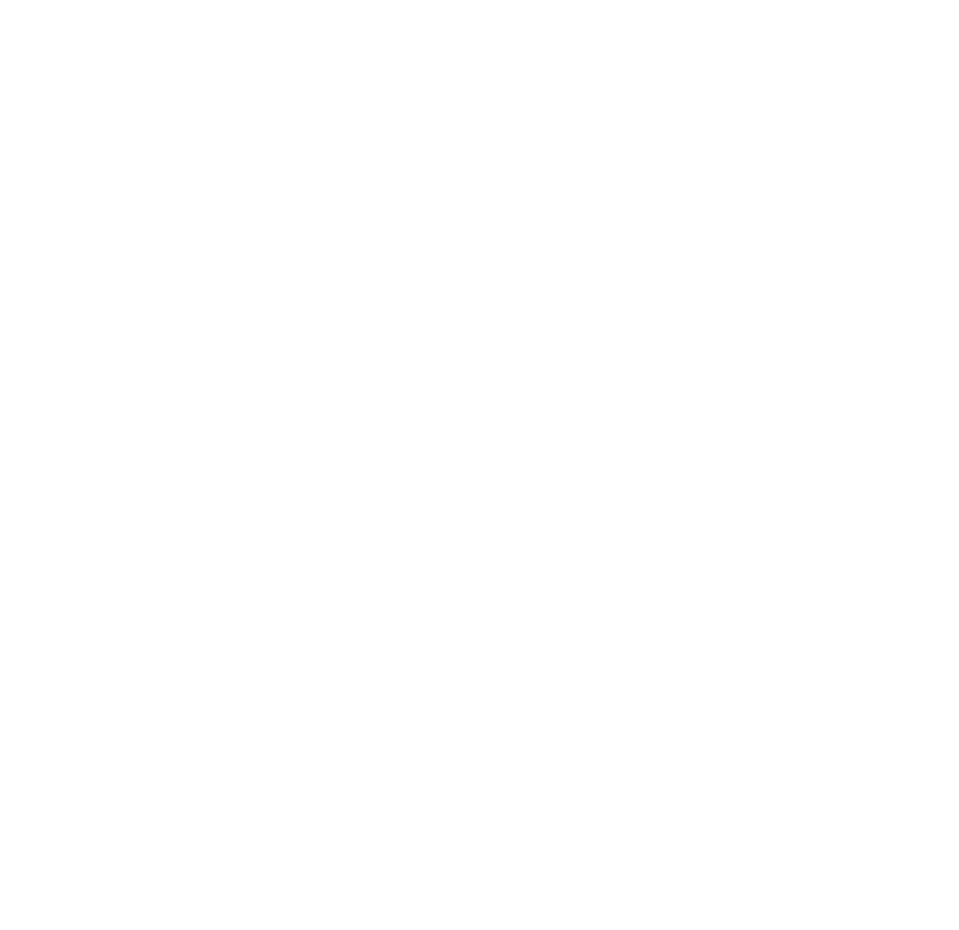
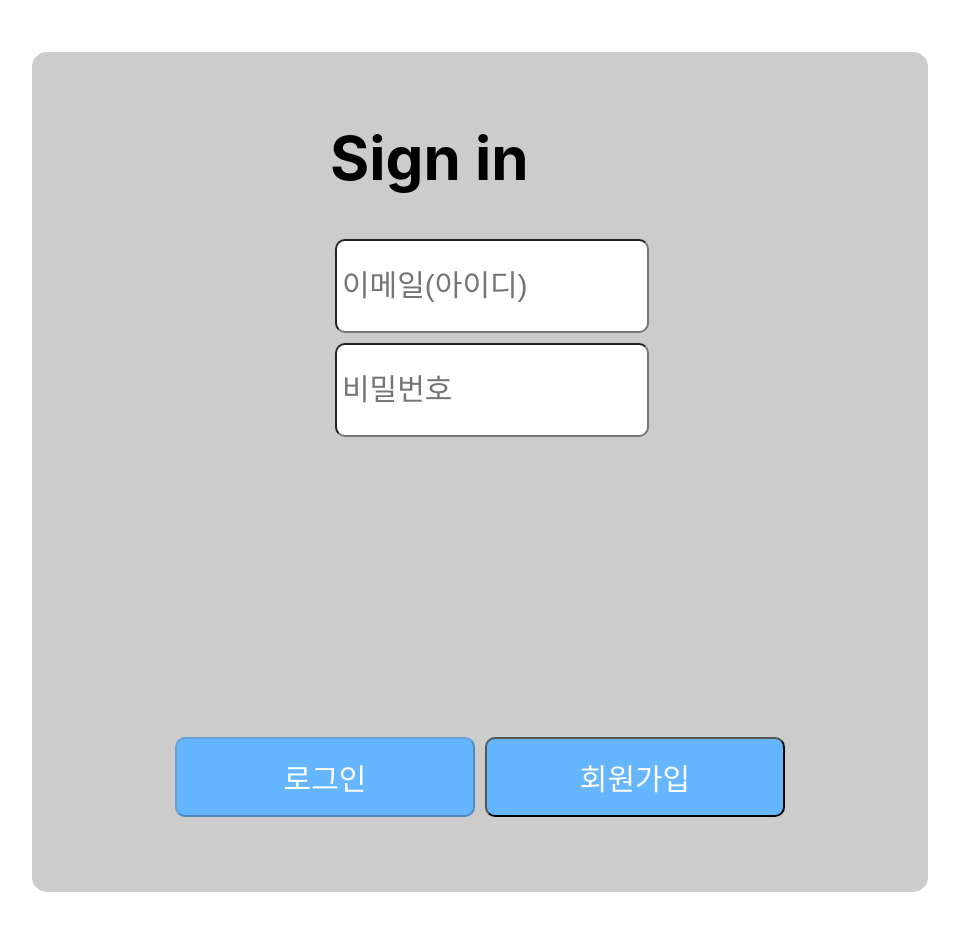
Before and after one commit to PhoneticsBug/wanted-pre-onboarding-frontend, a React (Create React App) app: page /signin in a window 1280 px wide. Before the commit this address had no page. Shown: the part 140-1070 px from the top of the page, without its empty margins (160-1119 px from the left). Before the commit the page ends 800 px from the top, so only its background shows below. Built offline with nearby package versions, Linux system fonts and the light colour scheme.

Commit message:
init, design: adding css components

```diff
--- a/src/App.js
+++ b/src/App.js
@@ -4,19 +4,21 @@ import { BrowserRouter, Route, Routes, Navigate } from "react-router-dom";
 // 페이지
 import Signup from "./pages/signup.js";
 import HomePage from "./pages/home.js";
-import Login from "./pages/login.js";
+import Signin from "./pages/signin.js";
 import TodoPage from "./pages/todo.js";
 
 function App() {
   const isLoggedIn = false; // 로그인 상태를 나타내는 변수 (임시 값)
-
   return (
     <BrowserRouter>
       <Routes>
+        {/* 로그인 관련 */}
         <Route path="/signup" element={<Signup />} />
+        <Route path="/signin" element={<Signin />} />
+        {/* 사용자 페이지 */}
+        <Route path="/home" element={<HomePage />} />
         <Route path="/" element={<TodoPage />} /> {/* sLoggedIn ? <TodoPage /> : <Navigate to="/home" /> */}
-        <Route path="/home" element={<HomePage />} />
-        <Route path="/login" element={<Login />} />
+
       </Routes>
 
     </BrowserRouter>
@@ -24,31 +26,3 @@ function App() {
 }
 
 export default App;
-
-
-
-// const HeaderWrapper = () => (
-//   <>
-//     <Outlet />
-//   </>
-// );
-// // eslint-disable-next-line import/no-anonymous-default-export
-// export default () => {
-//   return (
-//     <BrowserRouter>
-//       <Routes>
-//         <Route path="/" element={<HeaderWrapper />}>
-//           {/* 회원 O */}
-
-//           {/* 회원 X */}
-//           {/* <Route path="inquiry/id" element={auth(Findid, false)} />
-//           <Route path="inquiry/pw" element={auth(FindPw, false)} /> */}
-//           <Route path="signup" element={auth(Signup, false)} />
-//           {/* <Route path="login" element={auth(Login, false)} /> */}
-//           {/* anybody */}
-
-//         </Route>
-//       </Routes>
-//     </BrowserRouter>
-//   );
-// };
--- a/src/pages/home.js
+++ b/src/pages/home.js
@@ -1,21 +1,28 @@
 import React, { useState } from "react";
 import { useNavigate } from "react-router";
+
+import "../styles/home.css"
 
 const HomePage = () => {
   const navigate = useNavigate();
 
-  const handleClick = () => {
-    alert("Button clicked!");
+  const LoginButton = () => {
+    navigate("/signin");
   };
 
   return (
     <>
-      <head>
-        <title>Home</title>
-      </head>
-      <div>
-        <h1>Welcome to the Home Page</h1>
-        <button onClick={handleClick}>Try me!</button>
+      <div className="main-box">
+        <h1 className="title-holder">My Todo List</h1>
+        <di className="descriptions">
+          <h3> This is a service for managing your todo list. </h3>
+          <span> you have to log in to this website if you want to use it. </span>
+        </di>
+        <button
+          onClick={LoginButton}
+          className="signin-btn">
+             <strong>Sign in</strong>
+        </button>
       </div>
     </>
   );
--- a/src/pages/login.js
+++ /dev/null
@@ -1,99 +0,0 @@
-import React, { useState } from "react";
-import axios from "axios";
-import { useNavigate } from "react-router-dom";
-
-const Login = () => {
-  const navigate = useNavigate();
-
-  const [email, setEmail] = useState(""); // 이메일
-  const [password, setPassword] = useState(""); // 패스워드
-
-  const [loading, setLoading] = useState(false);
-  const [msg, setMsg] = useState("");
-
-  /**
-   * 이메일 유효성 검사 함수
-   * @param {string} email - 검사할 이메일 주소
-   * @returns {boolean} - 유효한 형식인 경우 true 반환
-   */
-  function validateEmail(email) {
-    // 간단한 이메일 정규식 패턴 사용
-    const pattern =
-      /^[a-zA-Z0-9._%+-]+@[a-zA-Z0-9.-]+\.[a-zA-Z]{2,}$/;
-    return pattern.test(String(email).toLowerCase());
-  }
-
-  function onClickSubmit() {
-    if (!validateForm()) {
-      return;
-    }
-
-    setLoading(true);
-
-    axios.post("/api/login", {
-      email: email,
-      password: password,
-    })
-      .then((response) => {
-        setLoading(false);
-        navigate("/dashboard");
-        setMsg("Login successful!");
-      })
-      .catch((error) => {
-        setLoading(false);
-        console.error(error);
-        setMsg("Login failed.");
-      });
-  };
-
- function validateForm() {
-     if (!email || !password) {
-         alert("Please input every requirement.");
-         return false;
-     }
-
-     if (!validateEmail(email)) {
-         alert("Please provide a valid email address.");
-         return false;
-     }
-
-     return true;
- };
-
- function handleEmailChange(e) {
-       setEmail(e.target.value);
- }
-
- function handlePasswordChange(e) {
-       setPassword(e.target.value);
-}
-
-return (
- <div className="login-page">
-   <input
-       data-testid="email-input"
-       type="text"
-       placeholder="이메일(아이디)"
-       value={email}
-       onChange={handleEmailChange}
-   />
-   <input
-       data-testid="password-input"
-       type="password"
-       placeholder="비밀번호"
-       value={password}
-      onChange={handlePasswordChange}
-   />
-
-{/* 버튼 클릭 시 onClickSubmit 함수 실행 */}
-<button
-        data-testid="login-button"
-        onClick={onClickSubmit}
->
-로그인
-</button>
-</div>
- );
-};
-
-export default Login;
--- /dev/null
+++ b/src/pages/signin.js
@@ -0,0 +1,129 @@
+import React, { useState } from "react";
+import axios from "axios";
+import { useNavigate } from "react-router-dom";
+
+import "../styles/signin.css";
+
+const Signin = () => {
+  const navigate = useNavigate();
+
+  const [email, setEmail] = useState(""); // 이메일
+  const [password, setPassword] = useState(""); // 패스워드
+
+  const [loading, setLoading] = useState(false);
+  const [msg, setMsg] = useState("");
+
+  /**
+   * 이메일 유효성 검사 함수
+   * @param {string} email - 검사할 이메일 주소
+   * @returns {boolean} - 유효한 형식인 경우 true 반환
+   */
+  const validateEmail = (email) => {
+    const pattern =
+      /^[a-zA-Z0-9._%+-]+@[a-zA-Z0-9.-]+\.[a-zA-Z]{2,}$/;
+    return pattern.test(String(email).toLowerCase());
+  }
+
+// 비밀번호 유효성 검사
+const validatePassword = (password) => {
+    return password.length >= 8;
+};
+
+const onClickSubmit = () => {
+    if (!validateForm()) {
+      return;
+    }
+
+    setLoading(true);
+
+    axios.post("/api/login", {
+      email: email,
+      password: password,
+    })
+      .then((response) => {
+        setLoading(false);
+        navigate("/dashboard");
+        setMsg("Login successful!");
+      })
+      .catch((error) => {
+        setLoading(false);
+        console.error(error);
+        setMsg("Login failed.");
+      });
+};
+
+const validateForm = () => {
+     if (!email || !password) {
+         alert("Please input every requirement.");
+         return false;
+     }
+
+     if (!validateEmail(email)) {
+         alert("Please provide a valid email address.");
+         return false;
+     }
+     if (!validatePassword(password)) {
+       alert("Password must be equal or longer than 8 characters.");
+       return false;
+   }
+
+     return true;
+};
+
+const handleEmailChange = (e) => {
+       setEmail(e.target.value);
+}
+
+const handlePasswordChange = (e) => {
+
+setPassword(e.target.value);
+
+}
+
+const SignUp = () => {
+  navigate("/signup")
+}
+
+return (
+    <div className="signin-page">
+      <div className="input-box">
+        <h1 className="signin-title"> Sign in </h1>
+          <input
+              data-testid="email-input"
+              type="text"
+              placeholder="이메일(아이디)"
+              value={email}
+              className="input-box"
+              onChange={handleEmailChange}
+          />
+          <input
+              data-testid="password-input"
+              type="password"
+              placeholder="비밀번호"
+              value={password}
+              className="input-box"
+              onChange={handlePasswordChange}
+          />
+      </div>
+
+      {/* 버튼 클릭 시 onClickSubmit 함수 실행 */}
+        <div className="btn-group">
+          <button
+          data-testid="login-button"
+          onClick={onClickSubmit}
+          disabled={!validateEmail(email)||!validatePassword(password)}
+          className="signin-btn"
+          >
+          로그인
+          </button>
+          <button
+            className="signin-btn"
+            onClick={SignUp}>
+            회원가입
+          </button>
+        </div>
+      </div>
+ );
+};
+
+export default Signin;
--- a/src/pages/todo.js
+++ b/src/pages/todo.js
@@ -1,4 +1,6 @@
 import React, { useState } from "react";
+
+import "../styles/todo.css"
 
 const TodoPage = () => {
   const [todos, setTodos] = useState([]);
@@ -61,11 +63,15 @@ const TodoPage = () => {
 }
 
   return (
-    <div>
-    <h1>This is the Todo page</h1>
+    <div className="wrapper">
+    <h1 className="todo-title">This is the Todo page</h1>
 
     {!showNewTodoInput && !isEditing && (
-    <button onClick={() => setShowNewTodoInput(true)}>새로운 todo 만들기</button>
+    <button
+      onClick={() => setShowNewTodoInput(true)}
+      className="todo-maker">
+        새로운 todo 만들기
+    </button>
     )}
 
     {(showNewTodoInput || isEditing )&& (
@@ -76,8 +82,13 @@ const TodoPage = () => {
     value={newTodoText}
     onChange={handleInputChange}
     placeholder="할 일을 입력하세요"
+    className="todo-input"
     />
-    <button onClick={isEditing ? handleApplyEdits : handleAddTodo}>{isEditing ? "수정하기" : "추가"}</button>
+    <button
+      onClick={isEditing ? handleApplyEdits : handleAddTodo}
+      className="add-btn">
+        {isEditing ? "수정하기" : "추가"}
+    </button>
     </>
     )}
 
--- /dev/null
+++ b/src/styles/home.css
@@ -0,0 +1,33 @@
+.main-box {
+    align-self: center;
+    background-color: rgb(204, 204, 204);
+    height: 800px;
+    border-radius: 15px;
+    margin: 15%;
+    padding: 20px;
+    display: flex;
+    flex-direction: column;
+    justify-content: center;
+    align-items: center;
+
+}
+
+.title-holder {
+    font-size: 100px;
+    align-self: center;
+}
+.descriptions {
+    font-size: 30px;
+
+}
+
+.signin-btn {
+    width: 300px;
+    height: 80px;
+    font-size: 30px;
+    border-radius: 10px;
+    margin-top: 150px;
+    background-color: rgb(101, 181, 255);
+    color: white;
+    border-color: none;
+}
--- /dev/null
+++ b/src/styles/signin.css
@@ -0,0 +1,38 @@
+.signin-page {
+    align-self: center;
+    background-color: rgb(204, 204, 204);
+    height: 800px;
+    border-radius: 15px;
+    margin: 15%;
+    padding: 20px;
+    display: flex;
+    flex-direction: column;
+    align-items: center;
+}
+
+.signin-title{
+
+}
+
+.btn-group {
+    margin-top: 560px;
+
+}
+
+.input-box {
+    width: 300px;
+    height: 80px;
+    font-size: 30px;
+    padding: 5px;
+    border-radius: 10px;
+    margin: 5px;
+}
+
+.signin-btn {
+    width: 300px;
+    height: 80px;
+    font-size: 30px;
+    padding: 5px;
+    border-radius: 10px;
+    margin: 5px;
+}
--- /dev/null
+++ b/src/styles/todo.css
@@ -0,0 +1,34 @@
+.wrapper {
+    align-self: center;
+    margin-top: 30vh;
+    margin-left: 40vh;
+    margin-right: 40vh;
+}
+
+.todo-title {
+    font-size: 55px;
+}
+
+.todo-maker {
+    height: 50px;
+    width: 300px;
+    border-radius: 10px;
+    background-color: rgb(101, 181, 255);
+    color: white;
+    font-size: 20px;
+}
+
+.todo-input {
+    width: 300px;
+    height: 40px;
+    font-size: 20px;
+    border-radius: 10px;
+    padding: 4px;
+}
+
+.add-btn {
+    height: 50px;
+    width: 100px;
+    border-radius: 10px;
+    font-size: 20px;
+}
```
Also changed, not shown: 1 other file (tests, documents, lock files or other folders).
